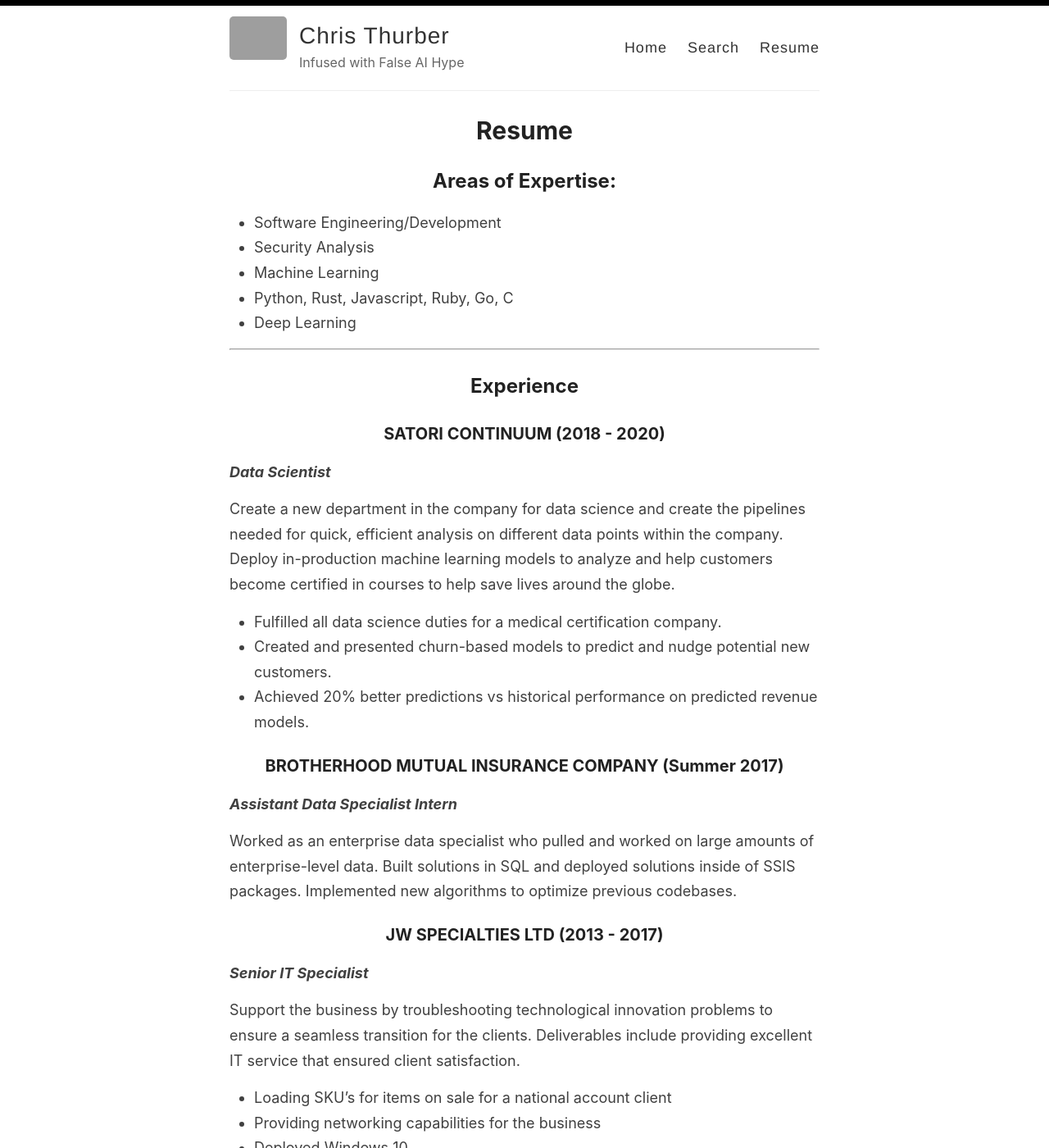
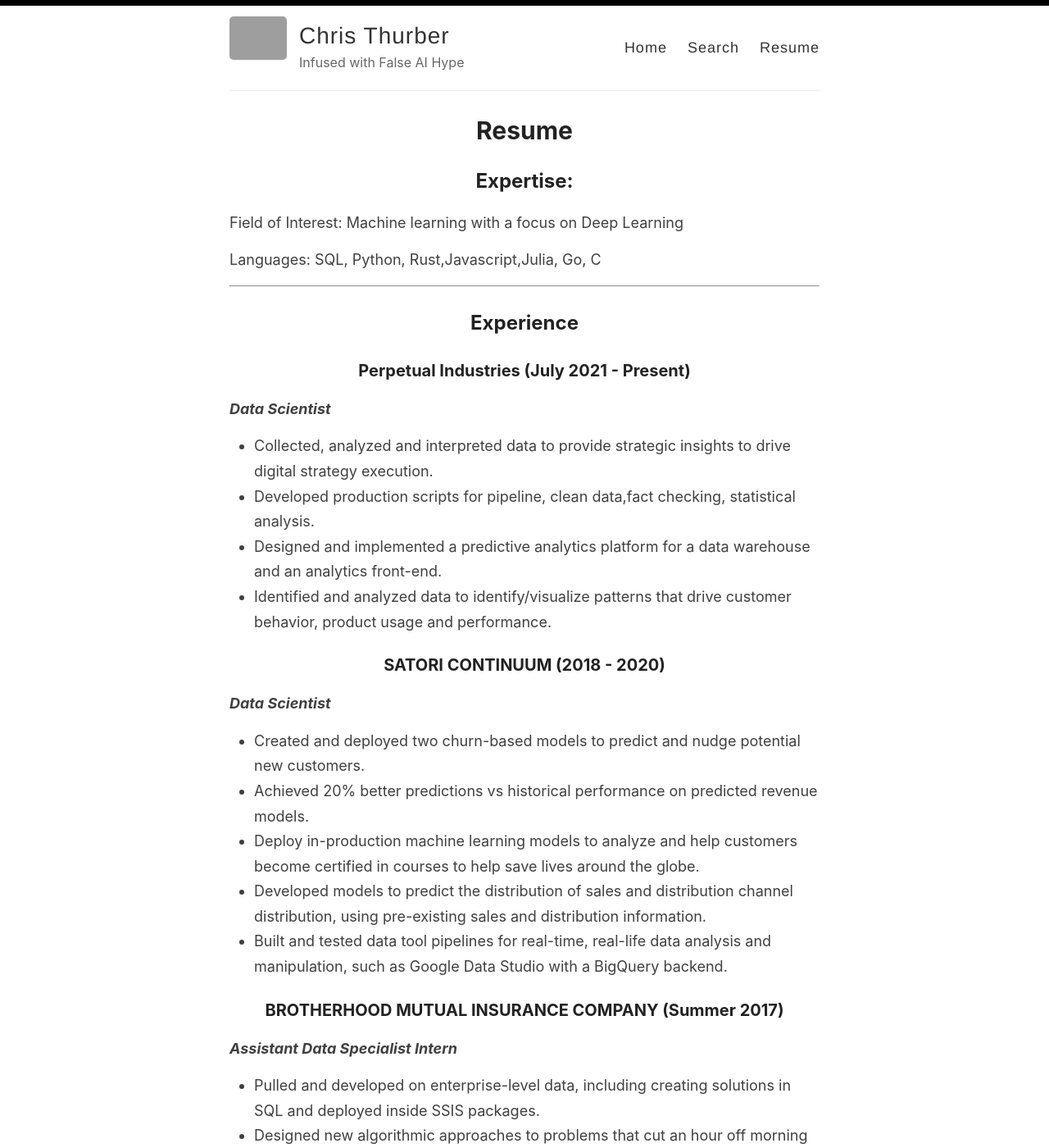
Before and after one commit to skiman6010/skiman6010.github.io, a Jekyll site: the page built from _pages/resume.md, in a window 1280 px wide and 1400 px high. Shown: the whole window at 82% size. Built offline with Jekyll 4.4.1, drawn with Linux system fonts in a browser that asks for light colours; some of the changed text lies outside the part shown; grey boxes are pictures that could not be loaded.

Commit message:
Updated resume with new format and better explanation of roles.

```diff
--- a/_pages/resume.md
+++ b/_pages/resume.md
@@ -4,44 +4,59 @@ title: Resume
 permalink: /resume/
 ---
 
-## Areas of Expertise:
+## Expertise:
 
-- Software Engineering/Development
-- Security Analysis
-- Machine Learning
-- Python, Rust, Javascript, Ruby, Go, C
-- Deep Learning
+Field of Interest: Machine learning with a focus on Deep Learning
+
+Languages: SQL, Python, Rust,Javascript,Julia, Go, C
 
 ---
 
 ## Experience
 
+### Perpetual Industries (July 2021 - Present)
+***Data Scientist***
+
+- Collected, analyzed and interpreted data to provide strategic insights to drive digital strategy execution.
+- Developed production scripts for pipeline, clean data,fact checking, statistical analysis.
+- Designed and implemented a predictive analytics platform for a data warehouse and an analytics front-end.
+- Identified and analyzed data to identify/visualize patterns that drive customer behavior, product usage and performance.
+
 ### SATORI CONTINUUM (2018 - 2020)
 ***Data Scientist***
 
-Create a new department in the company for data science and create the pipelines needed for quick, efficient analysis on different data points within the company. Deploy in-production machine learning models to analyze and help customers become certified in courses to help save lives around the globe.
-- Fulfilled all data science duties for a medical certification company.
-- Created and presented churn-based models to predict and nudge potential new customers.
+- Created and deployed two churn-based models to predict and nudge potential new customers.
 - Achieved 20% better predictions vs historical performance on predicted revenue models.
+- Deploy in-production machine learning models to analyze and help customers become certified in courses to help save lives around the globe.
+- Developed models to predict the distribution of sales and distribution channel distribution, using pre-existing sales and distribution information.
+- Built and tested data tool pipelines for real-time, real-life data analysis and manipulation, such as Google Data Studio with a BigQuery backend.
 
 ### BROTHERHOOD MUTUAL INSURANCE COMPANY (Summer 2017)
 ***Assistant Data Specialist Intern***
 
-Worked as an enterprise data specialist who pulled and worked on large amounts of enterprise-level data. Built solutions in SQL and deployed solutions inside of SSIS packages. Implemented new algorithms to optimize previous codebases.
+- Pulled and developed on enterprise-level data, including creating solutions in SQL and deployed inside SSIS packages.
+- Designed new algorithmic approaches to problems that cut an hour off morning job runtimes.
+- Created data-driven dashboards that allowed adjusters the information needed to quickly produce decisions.
 
 ### JW SPECIALTIES LTD (2013 - 2017)
 ***Senior IT Specialist***
 
-Support the business by troubleshooting technological innovation problems to ensure a seamless transition for the clients. Deliverables include providing excellent IT service that ensured client satisfaction.
-- Loading SKU’s for items on sale for a national account client
-- Providing networking capabilities for the business
-- Deployed Windows 10
-- Providing computer upkeep and repairing computers as needed
-- Establishing and maintaining small business websites
+- Support the business by troubleshooting technological innovation problems to ensure a seamless transition for the clients.
+- Automate the process of loading SKU’s for items on sale for a national account client.
+- Providing computer upkeep and repairing computers as needed.
+- Establishing and maintaining small business websites, including social media presence and e-commerce.
+- Delivered a reliable, stable, and secure network infrastructure that meets the current and future needs of the organization.
 
 ---
 ## Professional Training and Accomplishments
-- Eagle Scout 2014
-- Certified in Neural Networks and Deep Learning 2017
-- HarvardX Scientific Computing Courses 2020
-- MIT Math Computation Thinking Course 2020
+Eagle Scout 2014
+
+HarvardX Scientific Computing
+- HarvardX • 2020
+
+MIT Math Computation Thinking
+- MIT Math • 2020
+
+Neural Networks and Deep Learning
+- Coursera • 2017
+- https://coursera.org/share/9d5c69cff1cfb263f5fc1d667c7a8923
```
